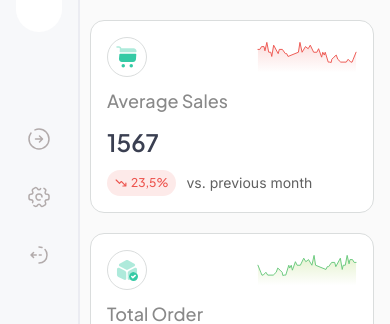
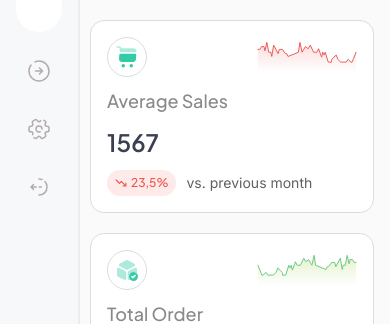
Before and after one commit to publikphigor/analytics-db, a React (Vite) app: page / in a window 390 px wide. Shown: the part 496-820 px from the top of the page. Built offline with nearby package versions, Linux system fonts and the light colour scheme; some icons are missing.

Commit message:
chore: fix sidenav buttons on mobile

```diff
--- a/src/components/global/Sidebar.tsx
+++ b/src/components/global/Sidebar.tsx
@@ -185,7 +185,7 @@ const Sidebar: React.FC<SidebarProps> = ({ sidebarExpanded, setSidebarExpanded }
               />
             </button>
           </div>
-          <div className="mt-auto grid gap-[20px]">
+          <div className="grid gap-[20px] lg:mt-auto">
             <li className="px-2">
               <button
                 onClick={() => {
```
